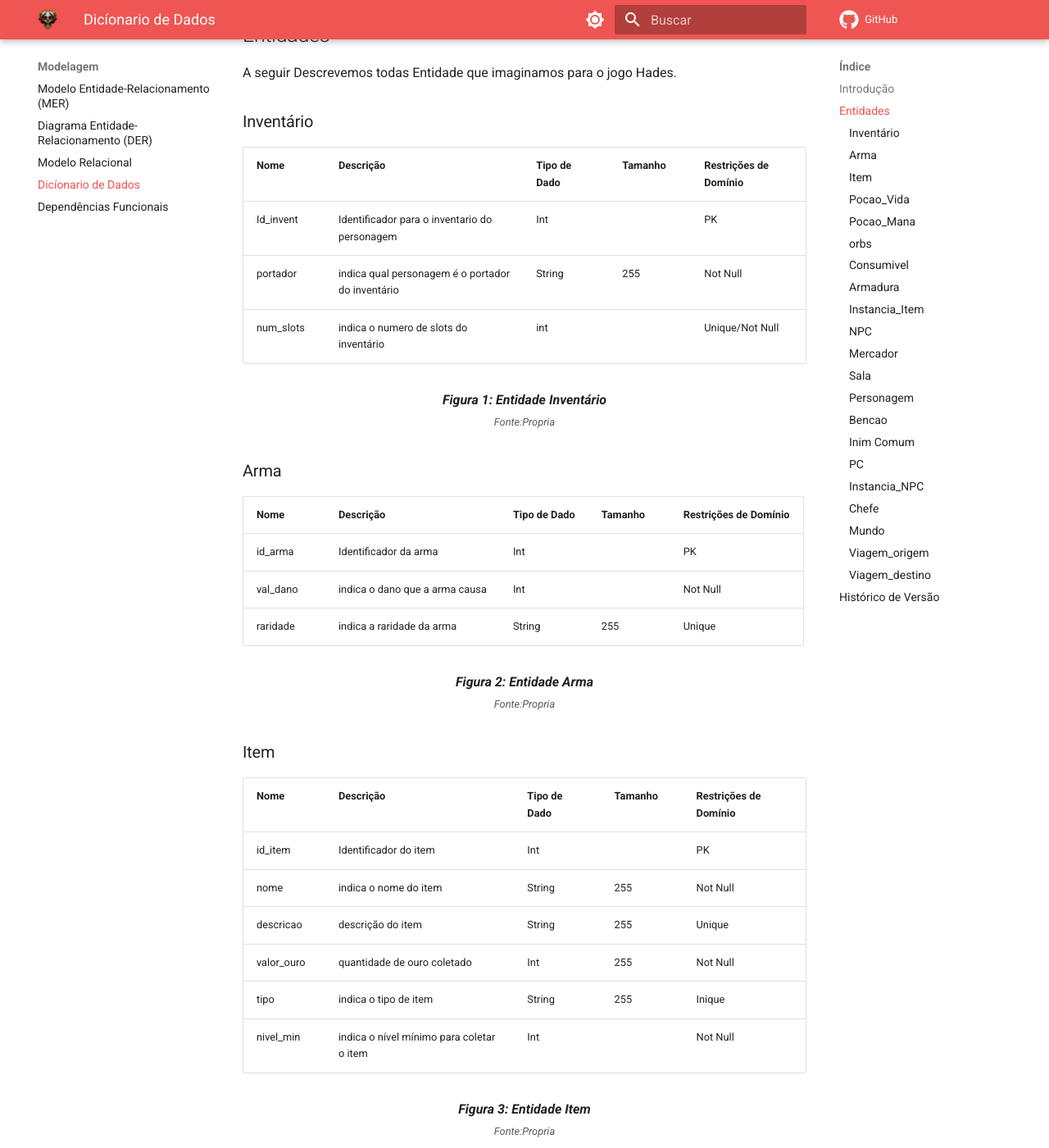
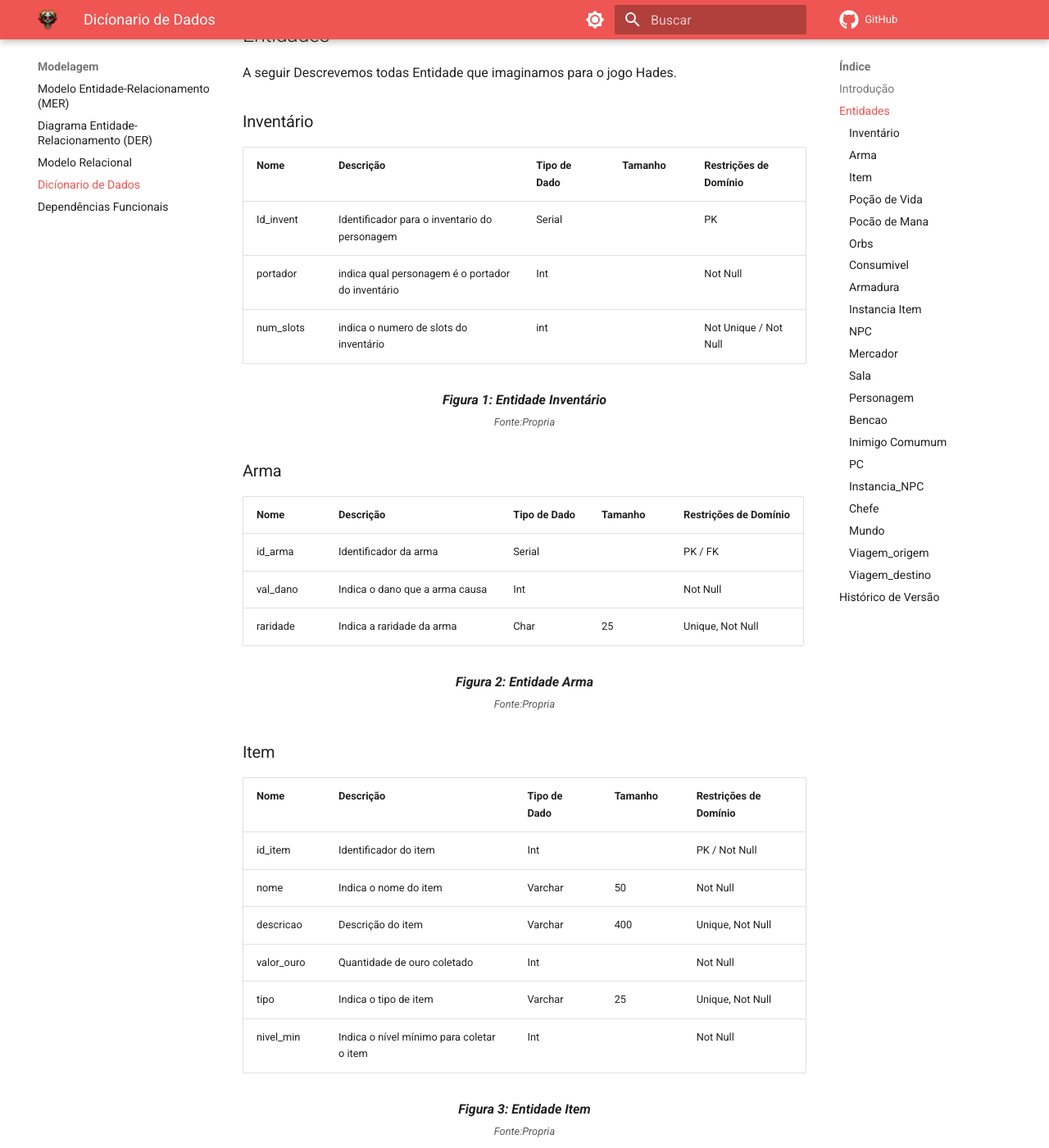
Before and after one commit to SBD1/2023.2-Dark-Souls, an MkDocs documentation site: the page built from docs/Modulo-1/Dicionario_Dados.md, in a window 1280 px wide and 1400 px high, scrolled down 582 px. Shown: the whole window at 82% size. Built offline with MkDocs 1.6.1 and Material for MkDocs 9.7.7, drawn with Linux system fonts in a browser that asks for light colours; comment, search, counter and statistics services are not loaded; some of the changed text lies outside the part shown.

Commit message:
Update Dicionario_Dados.md
Correções necessárias

```diff
--- a/docs/Modulo-1/Dicionario_Dados.md
+++ b/docs/Modulo-1/Dicionario_Dados.md
@@ -16,9 +16,9 @@ A seguir Descrevemos todas Entidade que imaginamos para o jogo Hades.
 
 | Nome | Descrição                                                   | Tipo de Dado | Tamanho | Restrições  de Domínio |
 | ---- | ----------------------------------------------------------- | ------------ | ------- | ---------------------- |
-| Id_invent   | Identificador para o inventario do personagem                                  | Int          |         | PK                     |
-| portador | indica qual personagem é o portador do inventário | String       | 255     | Not Null      |
-| num_slots | indica o numero de slots do inventário | int       |      | Unique/Not Null     |
+| Id_invent   | Identificador para o inventario do personagem                                  | Serial          |         | PK                     |
+| portador | indica qual personagem é o portador do inventário | Int       |      | Not Null      |
+| num_slots | indica o numero de slots do inventário | int       |      | Not Unique / Not Null     |
 
 <center> <figcaption>
     <b>Figura 1:
@@ -28,11 +28,11 @@ A seguir Descrevemos todas Entidade que imaginamos para o jogo Hades.
 
 ### Arma
 
-| Nome      | Descrição                 | Tipo de Dado | Tamanho | Restrições  de Domínio |
-| --------- | ------------------------- | ------------ | ------- | ---------------------- |
-| id_arma   | Identificador da arma     | Int          |         | PK                     |
-| val_dano  | indica o dano que a arma causa    | Int       |      | Not Null               |
-| raridade | indica a raridade da arma | String       | 255     | Unique                     |
+| Nome      | Descrição                          | Tipo de Dado | Tamanho | Restrições de Domínio    |
+| --------- | ---------------------------------- | ------------ | ------- | ------------------------ |
+| id_arma   | Identificador da arma              | Serial       |         | PK / FK                  |
+| val_dano  | Indica o dano que a arma causa     | Int          |         | Not Null                 |
+| raridade  | Indica a raridade da arma           | Char         | 25      | Unique, Not Null         |
 
 <center> <figcaption>
     <b>Figura 2:
@@ -42,14 +42,14 @@ A seguir Descrevemos todas Entidade que imaginamos para o jogo Hades.
 
 ### Item
 
-| Nome      | Descrição                 | Tipo de Dado | Tamanho | Restrições  de Domínio |
-| --------- | ------------------------- | ------------ | ------- | ---------------------- |
-| id_item    | Identificador do item     | Int          |         | PK                     |
-| nome  | indica o nome do item     | String       | 255     | Not Null               |
-| descricao | descrição do item | String       | 255     | Unique                     |
-| valor_ouro | quantidade de ouro coletado | Int       | 255     | Not Null                      |
-| tipo | indica o tipo de item | String       | 255     | Inique                      |
-| nivel_min | indica o nível mínimo para coletar o item | Int      |      | Not Null                     |
+| Nome       | Descrição                                    | Tipo de Dado | Tamanho | Restrições de Domínio    |
+| ---------- | -------------------------------------------- | ------------ | ------- | ------------------------ |
+| id_item    | Identificador do item                        | Int          |         | PK / Not Null            |
+| nome       | Indica o nome do item                        | Varchar      | 50      | Not Null                 |
+| descricao  | Descrição do item                            | Varchar      | 400     | Unique, Not Null          |
+| valor_ouro | Quantidade de ouro coletado                  | Int          |         | Not Null                 |
+| tipo       | Indica o tipo de item                        | Varchar      | 25      | Unique, Not Null          |
+| nivel_min  | Indica o nível mínimo para coletar o item    | Int          |         | Not Null                 |
 
 <center> <figcaption>
     <b>Figura 3:
@@ -57,12 +57,12 @@ A seguir Descrevemos todas Entidade que imaginamos para o jogo Hades.
     <br><small>Fonte:Propria</small>
 </figcaption> </center>
 
-### Pocao_Vida
+### Poção de Vida
 
 
 | Nome | Descrição                                                   | Tipo de Dado | Tamanho | Restrições  de Domínio |
 | ---- | ----------------------------------------------------------- | ------------ | ------- | ---------------------- |
-| id_vida  | Identificador para a vida do personagem                                  | Int          |         | PK / FK                    |
+| id_pocao_vida  | Identificador para a vida do personagem                                  | Serial          |         | PK / FK                    |
 | val_vida | Identificador para a quantidade de vida que vai ser regenerada na poção | Int      |      | Unique / Not Null      |
 
 <center> <figcaption>
@@ -71,11 +71,11 @@ A seguir Descrevemos todas Entidade que imaginamos para o jogo Hades.
     <br><small>Fonte:Propria</small>
 </figcaption> </center>
 
-### Pocao_Mana
+### Pocão de Mana
 
 | Nome | Descrição                                                   | Tipo de Dado | Tamanho | Restrições  de Domínio |
 | ---- | ----------------------------------------------------------- | ------------ | ------- | ---------------------- |
-| id_mana  | Identificador para a mana do personagem                                  | Int          |         | PK / FK                     |
+| id_pocao_mana  | Identificador para a mana do personagem                                  | Serial          |         | PK / FK                     |
 | val_mana | Identificador para a quantidade de mana que vai ser regenerada na poção | Int       |      | Unique / Not Null      |
 
 <center> <figcaption>
@@ -84,11 +84,11 @@ A seguir Descrevemos todas Entidade que imaginamos para o jogo Hades.
     <br><small>Fonte:Propria</small>
 </figcaption> </center>
 
-### orbs
+### Orbs
 
 | Nome            | Descrição                                        | Tipo de Dado | Tamanho | Restrições  de Domínio |
 | --------------- | ------------------------------------------------ | ------------ | ------- | ---------------------- |
-| id_orbs        | Identificador para os orbs do personagem                        | Int          |         | PK / FK                     |
+| id_orbs        | Identificador para os orbs do personagem                        | Serial          |         | PK / FK                     |
 
 <center> <figcaption>
     <b>Figura 6:
@@ -100,7 +100,7 @@ A seguir Descrevemos todas Entidade que imaginamos para o jogo Hades.
 
 | Nome            | Descrição                                        | Tipo de Dado | Tamanho | Restrições  de Domínio |
 | --------------- | ------------------------------------------------ | ------------ | ------- | ---------------------- |
-| id_cons          | Identificador para o consumível                        | String          |    255    | PK / FK                     |
+| id_cons          | Identificador para o consumível                        | Serial          |        | PK / FK                     |
 | max_utilizacao | Identificador para a quantidade máxima de consumiveis    | int          |         | Not Null               |
 
 <center> <figcaption>
@@ -113,7 +113,7 @@ A seguir Descrevemos todas Entidade que imaginamos para o jogo Hades.
 
 | Nome            | Descrição                                        | Tipo de Dado | Tamanho | Restrições  de Domínio |
 | --------------- | ------------------------------------------------ | ------------ | ------- | ---------------------- |
-| id_armor          | Identificador para a armadura do personagem                      | Int          |         | PK / FK                     |
+| id_armor          | Identificador para a armadura do personagem                      | Serial          |         | PK / FK                     |
 | cal_armor | calculo dos status da armadura | int          |         | Not Null               |
 
 <center> <figcaption>
@@ -122,12 +122,12 @@ A seguir Descrevemos todas Entidade que imaginamos para o jogo Hades.
     <br><small>Fonte:Propria</small>
 </figcaption> </center>
 
-### Instancia_Item
+### Instancia Item
 
 | Nome      | Descrição                 | Tipo de Dado | Tamanho | Restrições  de Domínio |
 | --------- | ------------------------- | ------------ | ------- | ---------------------- |
-| id_invent    | Identificador do inventario    | Int          |         | FK                    |
-| id_item  | Identificador do item     | Int       |      | FK               |
+| id_invent    | Identificador do inventario    | Int          |         | FK  / Not Null                  |
+| id_item  | Identificador do item     | Int       |      | FK / Not Null              |
 
 <center> <figcaption>
     <b>Figura 9:
@@ -139,9 +139,9 @@ A seguir Descrevemos todas Entidade que imaginamos para o jogo Hades.
 
 | Nome               | Descrição                                            | Tipo de Dado | Tamanho | Restrições  de Domínio |
 | ------------------ | ---------------------------------------------------- | ------------ | ------- | ---------------------- |
-| id_npc                 | Identificador Para o NPC                             | Int          |         | PK / FK                     |
-| funcao               | indica a função do npc  | String       | 255     | Unique / Not Null      |
-| descricao          | Descrição do NPC                           | String       | 255     |      Not Null              |
+| id_npc                 | Identificador Para o NPC                             | Serial          |         | PK / FK                     |
+| funcao               | indica a função do npc  | Char       | 10     | Not Null      |
+| descricao          | Descrição do NPC                           | Char       | 400     |      Not Null              |
 
 <center> <figcaption>
     <b>Figura 10:
@@ -153,8 +153,8 @@ A seguir Descrevemos todas Entidade que imaginamos para o jogo Hades.
 
 | Nome               | Descrição                                            | Tipo de Dado | Tamanho | Restrições  de Domínio |
 | ------------------ | ---------------------------------------------------- | ------------ | ------- | ---------------------- |
-| id_mercador                | Identificador Para o mercador                          | Int          |         | PK / FK                      |
-| id_invent    | Identificador do inventario    | Int          |         | FK                     |
+| id_mercador                | Identificador Para o mercador                          | Serial          |         | PK / FK                      |
+| id_invent    | Identificador do inventario    | Int          |         | FK  / Not Null                    |
 | ouro          | Identificador Para a compra de ouro                           | Int       |      | Not Null                   |
 | orbs             | Identificador Para a compra de orbs            | Int     |      | Not Null               |
 
@@ -169,9 +169,9 @@ A seguir Descrevemos todas Entidade que imaginamos para o jogo Hades.
 
 | Nome      | Descrição                                                   | Tipo de Dado | Tamanho | Restrições  de Domínio |
 | --------- | ----------------------------------------------------------- | ------------ | ------- | ---------------------- |
-| id_sala       | Identificador Para a sala                                | Int          |         | PK                     |
-| mundo      |  informa a origem de uma Sala (Exemplo Fogo, Terra, Nublado) | Int       |      | FK               |
-| Dificuldade |  Identificador para a dificuldade      | String       | 255     | Not Null               |
+| id_sala       | Identificador Para a sala                                | Serial          |         | PK                     |
+| mundo      |  informa a origem de uma Sala (Exemplo Fogo, Terra, Nublado) | Int       |      | FK  / Not Null              |
+| Dificuldade |  Identificador para a dificuldade      | Int       |      | Not Null               |
 
 <center> <figcaption>
     <b>Figura 12:
@@ -183,8 +183,8 @@ A seguir Descrevemos todas Entidade que imaginamos para o jogo Hades.
 
 | Nome        | Descrição                               | Tipo de Dado | Tamanho | Restrições  de Domínio |
 | ----------- | --------------------------------------- | ------------ | ------- | ---------------------- |
-| id_personagem   | Identificador para o jogador            | int          |         | PK                     |
-| nome | Descreve o nome para um jogador         | String       | 255     | Not Null               |
+| id_personagem   | Identificador para o jogador            | Serial          |         | PK                     |
+| nome | Descreve o nome para um jogador         | Char       | 40    |               |
 
 <center> <figcaption>
     <b>Figura 13:
@@ -196,12 +196,12 @@ A seguir Descrevemos todas Entidade que imaginamos para o jogo Hades.
 
 | Nome             | Descrição                                                  | Tipo de Dado | Tamanho | Restrições  de Domínio |
 | ---------------- | ---------------------------------------------------------- | ------------ | ------- | ---------------------- |
-| id_pc         |  Identificador Para os status do jogador (PC)                            | int          |         | FK                     |
+| id_pc         |  Identificador Para os status do jogador (PC)                            | int          |         | FK / Not Null                    |
 | vida      |  Identificador para a vida do jogador                  | Int       |      | Not Null               |
 | mana         |  Identificador para a mana do jogador | Int       |      | Not Null               |
 | atk_base              | Identificador para o ataque base do personagem                                     | int          |         | Not Null               |
-| arm_base             | Identificador para o armadura base do personagem                                        | String       | 255     | Not Null                     |
-| operacao           | indica o que a benção faz                            | String       | 255     | Unique / Not Null                    |
+| arm_base             | Identificador para o armadura base do personagem                                        | int       |      | Not Null                     |
+| operacao           | indica o que a benção faz                            | Char      | 3     | Unique / Not Null                    |
 
 <center> <figcaption>
     <b>Figura 14:
@@ -209,11 +209,11 @@ A seguir Descrevemos todas Entidade que imaginamos para o jogo Hades.
     <br><small>Fonte:Propria</small>
 </figcaption> </center>
 
-### Inim Comum
+### Inimigo Comumum
 
 | Nome               | Descrição                                                        | Tipo de Dado | Tamanho | Restrições  de Domínio |
 | ------------------ | ---------------------------------------------------------------- | ------------ | ------- | ---------------------- |
-| id_inm_com | Indetificador para a recompensa (cada recompensa possui um tipo) | Int          |         | PK / FK          |
+| id_inm_com | Indetificador para a recompensa (cada recompensa possui um tipo) | Serial         |         | PK / FK          |
 | vida               | Identificador para a vida do jogador      | Int          |         | Not Null               |
 | nivel              | Identificador para o nível do personagem                             | Int       |      | Not Null               |
 | atk_base              | Identificador para o ataque base do personagem                                     | int          |         | Not Null               |
@@ -231,7 +231,7 @@ A seguir Descrevemos todas Entidade que imaginamos para o jogo Hades.
 
 | Nome               | Descrição                                                        | Tipo de Dado | Tamanho | Restrições  de Domínio |
 | ------------------ | ---------------------------------------------------------------- | ------------ | ------- | ---------------------- |
-| id_pc         |  Identificador Para os status do jogador (PC)                            | int          |         | PK / FK                     |
+| id_pc         |  Identificador Para os status do jogador (PC)                            | Serial          |         | PK                   |
 | vida               | Identificador para a vida do jogador    | Int          |         | Not Null               |
 | mana               | Identificador para a mana do jogador                             | Int       |      | Not Null               |
 | ouro              |  Identificador para a quantidade de ouro do personagem                                     | Int          |         | Not Null               |
@@ -252,8 +252,8 @@ A seguir Descrevemos todas Entidade que imaginamos para o jogo Hades.
 
 | Nome               | Descrição                                                        | Tipo de Dado | Tamanho | Restrições  de Domínio |
 | ------------------ | ---------------------------------------------------------------- | ------------ | ------- | ---------------------- |
-| id_npc |  Indetificador para o NPC | Int          |         | FK          |
-| id_sala               |  Identificador para a sala do NPC    | Int          |         | FK               |
+| id_npc |  Indetificador para o NPC | Int          |         | FK / Not Null          |
+| id_sala               |  Identificador para a sala do NPC    | Int          |         | FK / Not Null              |
 
 <center> <figcaption>
     <b>Figura 17:
@@ -266,14 +266,14 @@ A seguir Descrevemos todas Entidade que imaginamos para o jogo Hades.
 
 | Nome               | Descrição                                                        | Tipo de Dado | Tamanho | Restrições  de Domínio |
 | ------------------ | ---------------------------------------------------------------- | ------------ | ------- | ---------------------- |
-| id_chefe | Indetificador para o chefe | Int          |         | PK / FK          |
-| arma            | Indetificador para a arma                                        | Int      |      | FK                     |
+| id_chefe | Indetificador para o chefe | Serial          |         | PK / FK          |
+| arma            | Indetificador para a arma                                        | Int      |      | FK / Not Null                    |
 | vida               | Identificador para a vida do jogador    | Int          |         | Not Null               |
 | nivel              | Identificador para o nível do personagem                             | Int       |      | Not Null               |
 | atk_base              | Identificador para o ataque base do personagem                                     | Int          |         | Not Null               |
-| arm_base             | Identificador para a armadura base do personagem                                        | Int       |      | FK                     |
-| ouro_drop             | Identificador para os drops de ouro                                         | Int       |      | FK                     |
-| orb_drop             | Identificador para os drops de orbs                                         | Int       |      | FK                     |
+| arm_base             | Identificador para a armadura base do personagem                                        | Int       |      | Not Null                   |
+| ouro_drop             | Identificador para os drops de ouro                                         | Int       |      | Not Null                    |
+| orb_drop             | Identificador para os drops de orbs                                         | Int       |      | Not Null                     |
 
 <center> <figcaption>
     <b>Figura 18:
@@ -285,7 +285,7 @@ A seguir Descrevemos todas Entidade que imaginamos para o jogo Hades.
 
 | Nome               | Descrição                                                        | Tipo de Dado | Tamanho | Restrições  de Domínio |
 | ------------------ | ---------------------------------------------------------------- | ------------ | ------- | ---------------------- |
-| id_mundo | Indetificador para especificar o mundo | Int          |         | PK          |
+| id_mundo | Indetificador para especificar o mundo | Serial          |         | PK          |
 | id_anterior               | Indetificador para o mundo anterior  | Int          |         | FK               |
 | id_proximo               | Indetificador para o próximo mundo                           | Int       |      | FK              |
 | Dificuldade |  Identificador para a dificuldade      | Int       |      | Not Null               |
@@ -300,8 +300,8 @@ A seguir Descrevemos todas Entidade que imaginamos para o jogo Hades.
 
 | Nome               | Descrição                                                        | Tipo de Dado | Tamanho | Restrições  de Domínio |
 | ------------------ | ---------------------------------------------------------------- | ------------ | ------- | ---------------------- |
-| id_sala               |  Identificador para a sala     | Int          |         | PK / FK              |
-| id_origem               | Identificador para a sala de origem    | Int          |         | FK               |
+| id_sala               |  Identificador para a sala     | Int          |         | PK / FK / Not Null             |
+| id_origem               | Identificador para a sala de origem    | Int          |         | FK / Not Null              |
 
 <center> <figcaption>
     <b>Figura 20:
@@ -313,8 +313,8 @@ A seguir Descrevemos todas Entidade que imaginamos para o jogo Hades.
 
 | Nome               | Descrição                                                        | Tipo de Dado | Tamanho | Restrições  de Domínio |
 | ------------------ | ---------------------------------------------------------------- | ------------ | ------- | ---------------------- |
-| id_sala               |  Identificador para a sala     | Int          |         | PK / FK               |
-| id_origem               | Identificador para a sala de origem    | Int          |         | FK               |
+| id_sala               |  Identificador para a sala     | Int          |         | PK / FK / Not Null              |
+| id_origem               | Identificador para a sala de origem    | Int          |         | FK  / Not Null             |
 
 <center> <figcaption>
     <b>Figura 21:
```
Also changed, not shown: other parts of docs/Modulo-1/Dicionario_Dados.md (+1 -0 lines).
